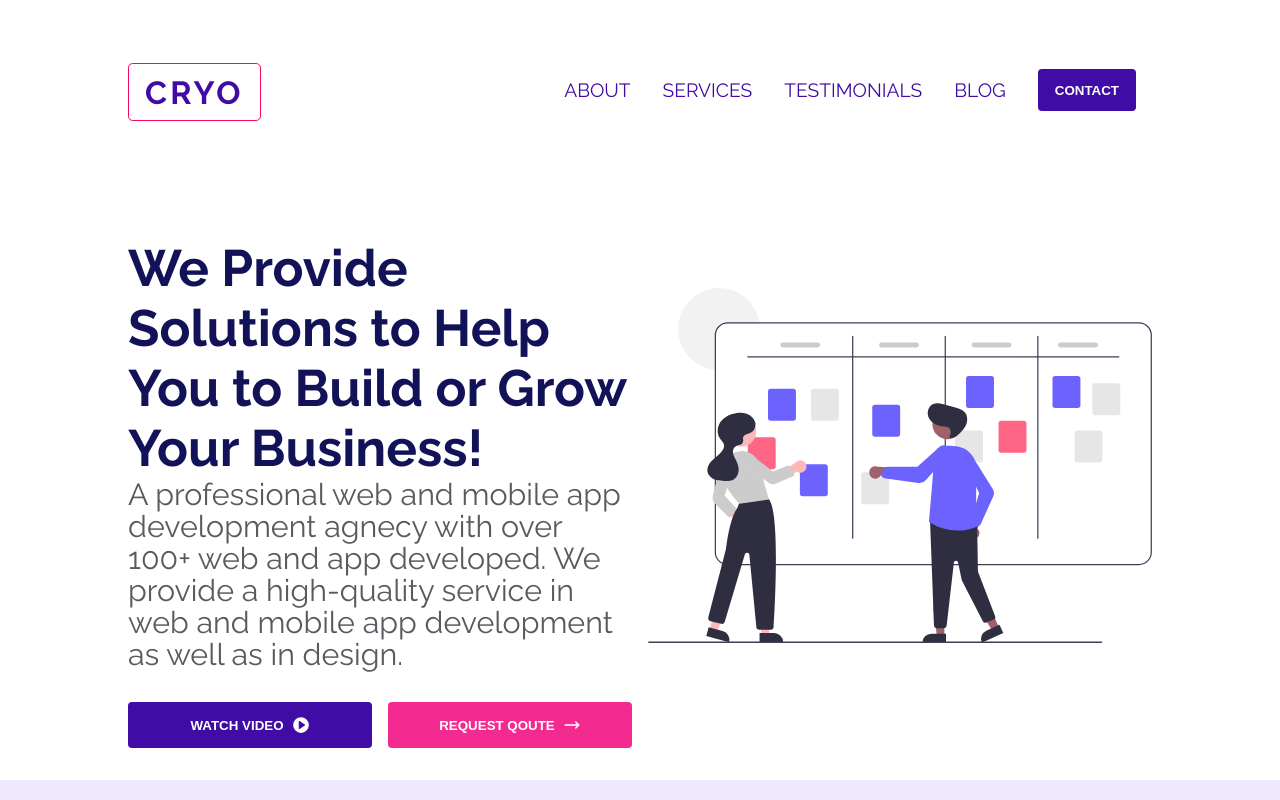
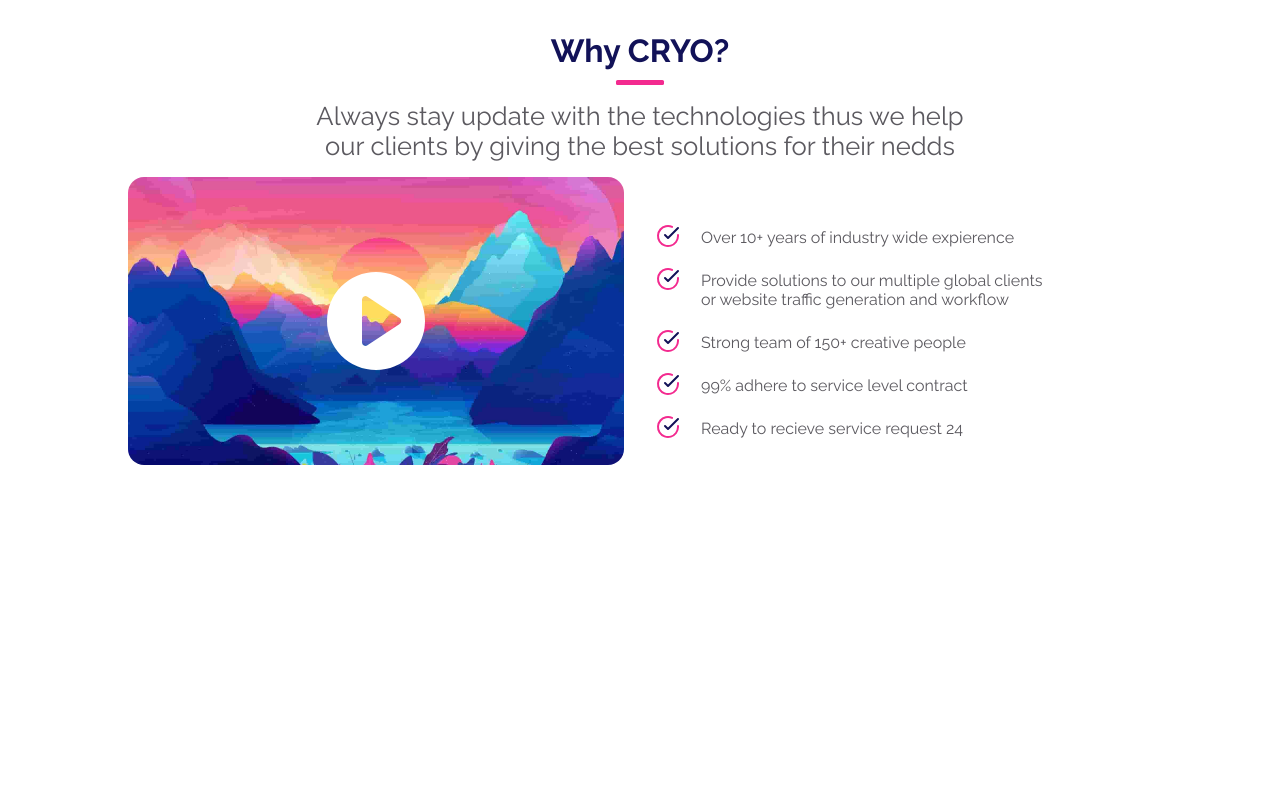
Before and after one commit to hahs-92/landingpage-framermotion, a React (Create React App) app: page / in a window 1280 px wide. Shown: the top 800 px of the page. Built offline with nearby package versions, Linux system fonts and the light colour scheme.

Commit message:
added mediaQuery Why styles

```diff
--- a/src/App.js
+++ b/src/App.js
@@ -11,11 +11,11 @@ import ScrollToTop from "./components/ScrollToTop";
 function App() {
   return (
     <main >
-      <ScrollToTop />
+      {/* <ScrollToTop />
       <Starter />
-      <About />
-      {/* <Why />
-      <Testimonials />
+      <About /> */}
+      <Why />
+      {/* <Testimonials />
       <Blogs />
       <Footer /> */}
     </main>
--- a/src/styles/pages/Why.scss
+++ b/src/styles/pages/Why.scss
@@ -4,8 +4,7 @@
     min-height: 50vh;
 
     .container {
-        margin:  0 10%;
-        padding: 5rem 0;
+        margin:  2rem 10% 0 10%;
 
         .top {
             display: flex;
@@ -21,6 +20,7 @@
                 display: flex;
                 justify-content: center;
                 align-items: center;
+                font-size: 1.6rem;
 
                 p {
                     width: 65%;
@@ -32,8 +32,7 @@
 
         .content {
             display: grid;
-            grid-template-columns: repeat(2, 1fr);
-            gap: 0 2rem;
+            gap: 2rem 0;
             margin-top: 1rem;
 
             .reasons {
@@ -84,3 +83,14 @@
         }
     }
 }
+
+@media screen and (min-width: 1000px) {
+    .why-container{
+        .container {
+            .content {
+                grid-template-columns: repeat(2, 1fr);
+                gap: 0 2rem;
+            }
+        }
+    }
+}
```
